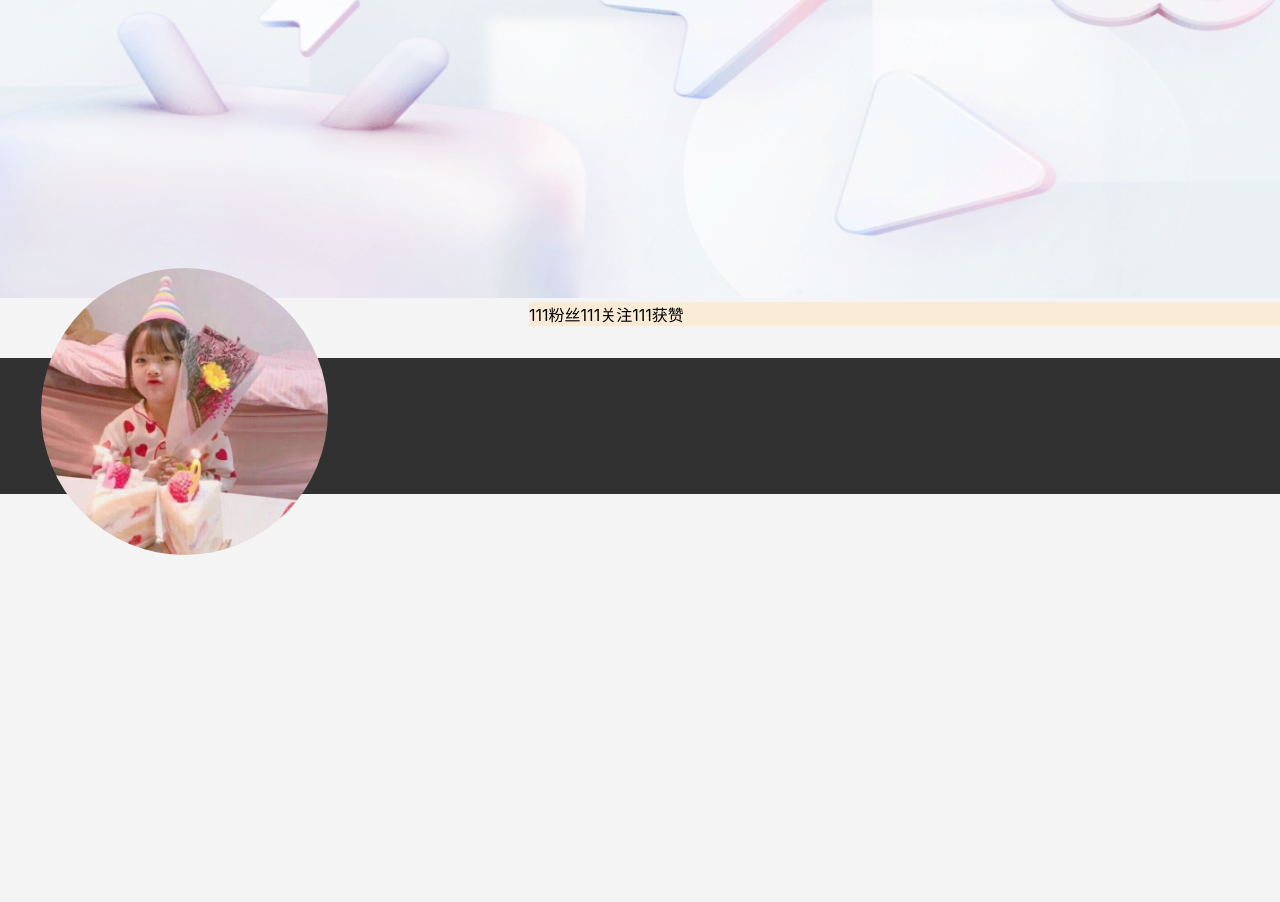
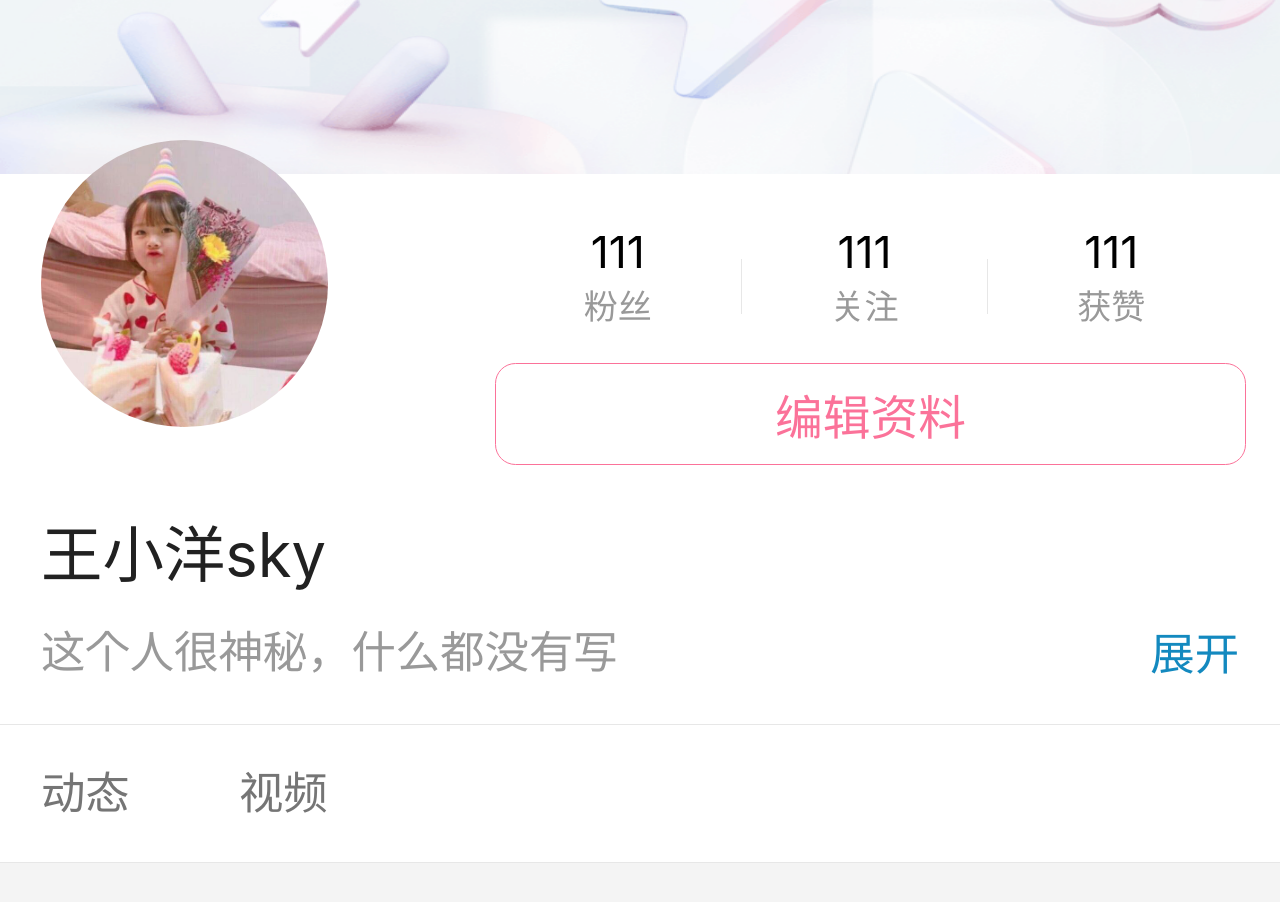
Before and after one commit to wangyangyangsky/vue-bilibili, a Vue app: page /#/userinfo in a window 1280 px wide. Shown: the part 306-1208 px from the top of the page. Before the commit the page ends 861 px from the top, so only its background shows below. Built offline with nearby package versions, Linux system fonts and the light colour scheme; no server answers.

Commit message:
个人中心

```diff
--- /dev/null
+++ b/src/components/userComponents/userDetail.vue
@@ -0,0 +1,187 @@
+<template>
+  <div class="userDetail">
+    <img class="userLogo" src="@/assets/head_img.jpg" alt />
+    <div class="relation">
+      <div class="num">
+        <span class="focus">
+          <span>111</span>
+          <span>粉丝</span>
+        </span>
+        <span class="line"></span>
+        <span class="focus">
+          <span>111</span>
+          <span>关注</span>
+        </span>
+        <span class="line"></span>
+        <span class="focus">
+          <span>111</span>
+          <span>获赞</span>
+        </span>
+      </div>
+      <button>编辑资料</button>
+    </div>
+    <div class="intro">
+      <div class="base">
+        <span>王小洋sky</span>
+      </div>
+      <span class="desc">这个人很神秘，什么都没有写</span>
+      <a class="packUp" @click="pack" :status="status">{{packStatus[status]}}</a>
+      <span class="uid" v-show="status">uid:111111111</span>
+    </div>
+    <div class="tabs">
+      <span>动态</span>
+      <span>视频</span>
+    </div>
+  </div>
+</template>
+
+<script>
+export default {
+  data () {
+    return {
+      packStatus: ['展开', '收起'],
+      status: 0
+    }
+  },
+  methods: {
+    pack () {
+      if (this.status === 0) {
+        this.status = 1
+      } else {
+        this.status = 0
+      }
+    }
+  }
+}
+</script>
+
+<style lang="less" scoped>
+button {
+  outline: none;
+  border: none;
+}
+.userDetail {
+  position: relative;
+  top: -10vw;
+  z-index: 1;
+  // height: 26.667vw;
+  background: #ffffff;
+  .userLogo {
+    width: 22.4vw;
+    height: 22.4vw;
+    border-radius: 11.2vw;
+    z-index: 2;
+    position: absolute;
+    top: -2.6vw;
+    left: 3.2vw;
+  }
+  .relation {
+    width: 58.667vw;
+    float: right;
+    margin-right: 2.667vw;
+    .num {
+      display: flex;
+      flex: row;
+      padding-top: 4vw;
+      .focus {
+        text-align: center;
+        display: inline-block;
+        width: 19.2vw;
+        vertical-align: middle;
+        span {
+          width: 100%;
+          display: inherit;
+        }
+
+        span:nth-child(1) {
+          font-size: 3.467vw;
+        }
+
+        span:nth-child(2) {
+          font-size: 2.667vw;
+          color: #999;
+        }
+      }
+      .line {
+        vertical-align: middle;
+        width: 1px;
+        height: 4.26667vw;
+        background: #e7e7e7;
+        margin-top: 2.667vw;
+      }
+    }
+    button {
+      background: #fff;
+      border: 1px solid #fb7299;
+      color: #fb7299;
+      width: 100%;
+      display: block;
+      text-align: center;
+      height: 8vw;
+      outline: none;
+      font-size: 3.73vw;
+      border-radius: 1.6vw;
+      margin-top: 2.667vw;
+    }
+  }
+  .intro {
+    padding: 3.2vw;
+    overflow: hidden;
+    clear: both;
+    .base span {
+      font-size: 4.8vw;
+      color: #212121;
+      max-width: 62.66667vw;
+      vertical-align: middle;
+      overflow: hidden;
+      text-overflow: ellipsis;
+      white-space: nowrap;
+      display: inline-block;
+    }
+    .desc {
+      margin-top: 2.13333vw;
+      font-size: 3.46667vw;
+      color: #999;
+      line-height: 4.53333vw;
+      width: 83.46667vw;
+      overflow: hidden;
+      text-overflow: ellipsis;
+      float: left;
+    }
+    .packUp {
+      margin-top: 1.86667vw;
+      float: right;
+      font-size: 3.46667vw;
+      color: #1389bf;
+    }
+    .uid{
+      display: inline-block;
+      font-size: 3.73333vw;
+      padding: 0.53333vw 1.33333vw;
+      margin-right: -2.66667vw;
+      color: #505050;
+      background: #f4f4f4;
+      border-radius: 0.53333vw;
+      transform: scale(.71);
+      -webkit-transform-origin: left;
+      transform-origin: left;
+      margin-top: 1.333vw;
+    }
+  }
+  .tabs {
+    height: 10.66667vw;
+    line-height: 10.66667vw;
+    padding-left: 3.2vw;
+    background: #fff;
+    border-top: 1px solid #e7e7e7;
+    border-bottom: 1px solid #e7e7e7;
+    font-size: 0;
+    span {
+      display: inline-block;
+      margin-right: 8.53333vw;
+      color: #757575;
+      font-size: 3.46667vw;
+    }
+  }
+}
+</style>
--- a/src/views/login.vue
+++ b/src/views/login.vue
@@ -28,7 +28,6 @@ export default {
   },
   methods: {
     async registerSubmit () {
-      console.log(111)
       const rulg = /^.{6,16}$/
       if (rulg.test(this.model.username) && rulg.test(this.model.password)) {
         // 通过正则校验 接口调用
--- a/src/views/register.vue
+++ b/src/views/register.vue
@@ -32,13 +32,17 @@ export default {
   },
   methods: {
     async registerSubmit () {
-      console.log(111)
       const rulg = /^.{6,16}$/
       if (rulg.test(this.model.name) && rulg.test(this.model.username) && rulg.test(this.model.password)) {
         // 通过正则校验 接口调用
         const res = await this.$http.post('/register', this.model)
         console.log(res)
         this.$msg.fail(res.data.msg)
+        localStorage.setItem('id', res.data.id)
+        localStorage.setItem('token', res.data.objtoken)
+        setTimeout(() => {
+          this.$router.push('/userinfo')
+        }, 1e3)
       } else {
         this.$msg.fail('注册失败')
       }
--- a/src/views/userinfo.vue
+++ b/src/views/userinfo.vue
@@ -3,57 +3,37 @@
       <navBar></navBar>
       <div class="mainInfo">
         <img src="@/assets/bannerTop_new.png" style="width:100%;height:34.667vw" alt="">
-        <div class="userDetail">
-          <img class="userLogo" src="@/assets/head_img.jpg" alt="">
-          <div class="relation">
-            <div class="num">
-              <span class="">
-                <span>111</span>
-                <span>粉丝</span>
-              </span>
-              <span>
-                <span>111</span>
-                <span>关注</span>
-              </span>
-              <span>
-                <span>111</span>
-                <span>获赞</span>
-              </span>
-            </div>
-          </div>
-        </div>
       </div>
-      <bFooter></bFooter>
+      <user-detail></user-detail>
     </div>
 </template>
 <script>
 import navBar from '../components/common/navBar.vue'
-import bFooter from '../components/common/footer.vue'
+// import bFooter from '../components/common/footer.vue'
+import userDetail from '../components/userComponents/userDetail.vue'
 
 export default {
   components: {
     navBar,
-    bFooter
+    userDetail
+  },
+  created () {
+    this.userInfoData()
+  },
+  methods: {
+    async userInfoData () {
+      console.log('进入页面')
+      const res = await this.$http.get('/user/' + localStorage.getItem('id'), {
+        headers: {
+          Authorization: 'Bearer ' + localStorage.getItem('token')
+        }
+      })
+      console.log(res)
+    }
   }
 }
 </script>
 
 <style lang="less" scoped>
-.userDetail{
-  position: relative;
-  .userLogo{
-    width: 22.4vw;
-    height: 22.4vw;
-    border-radius: 11.2vw;
-    z-index: 2;
-    position: absolute;
-    top: -2.6vw;
-    left: 3.2vw;
-  }
-  .relation{
-    width: 58.667vw;
-    float: right;
-    background: antiquewhite;
-  }
-}
+
 </style>
```
